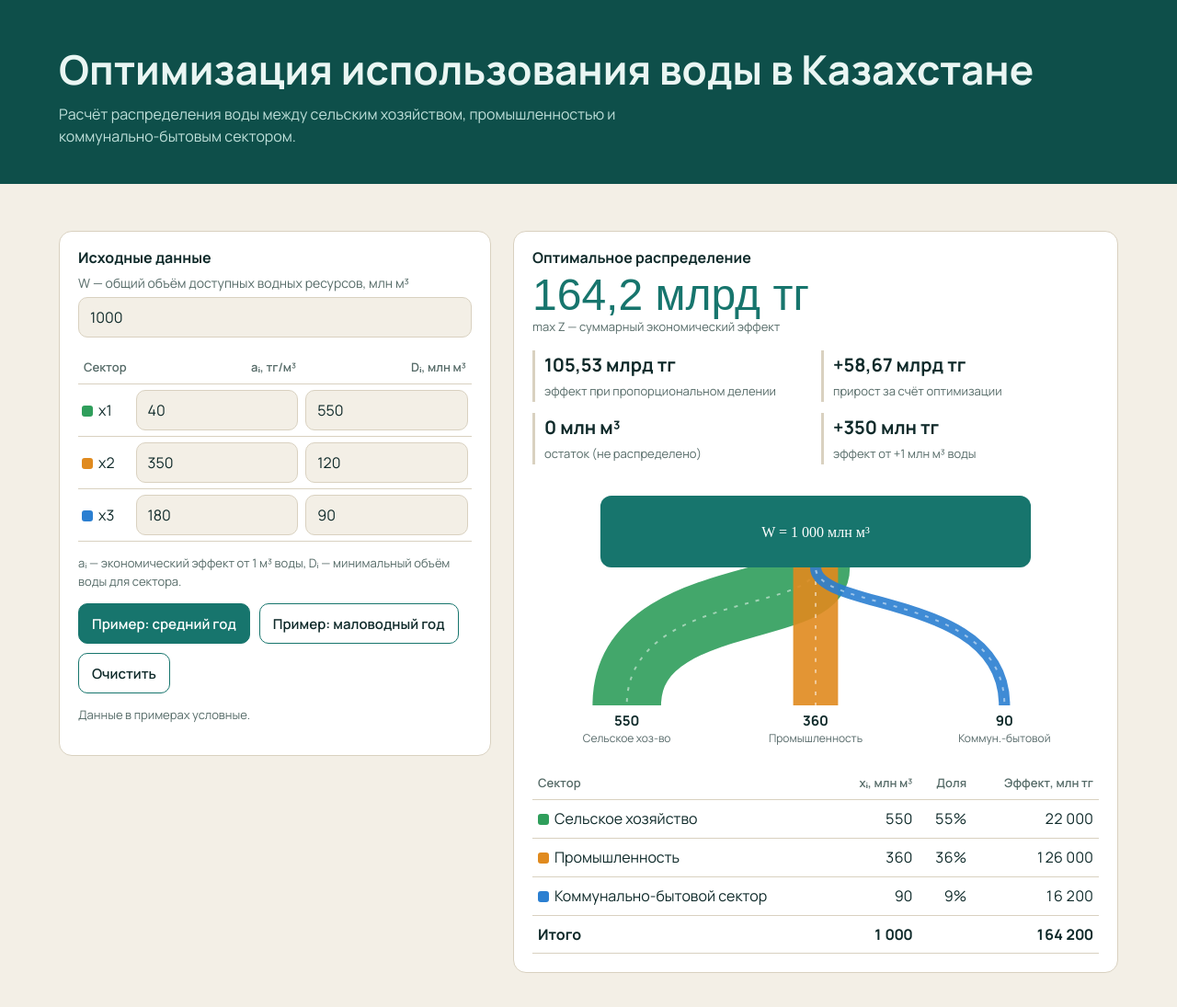
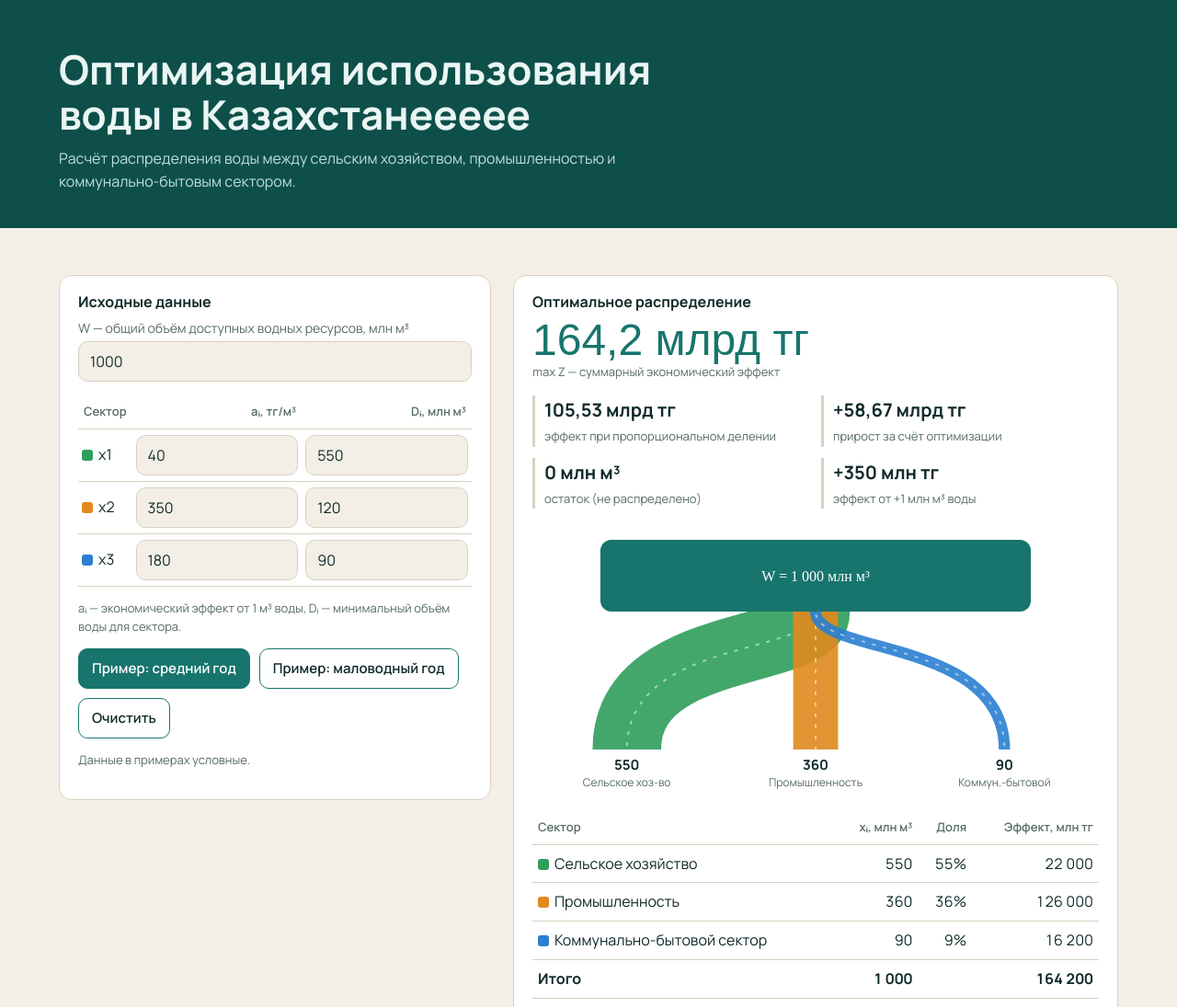
Before and after one commit to sweeet1y/online_calculator, a plain HTML site: page index.html in a window 1280 px wide. Shown: the top 1095 px of the page at 92% size. Drawn offline with Linux system fonts and the light colour scheme; a web font is replaced by a local one.

Commit message:
Update index.html

```diff
--- a/index.html
+++ b/index.html
@@ -62,7 +62,7 @@ footer{font-size:13px;color:var(--mute)}
 </head>
 <body>
 <header class="band"><div class="wrap">
-<h1>Оптимизация использования воды в Казахстане</h1>
+<h1>Оптимизация использования воды в Казахстанеееее</h1>
 <p>Расчёт распределения воды между сельским хозяйством, промышленностью и коммунально-бытовым сектором.</p>
 </div></header>
 
```
